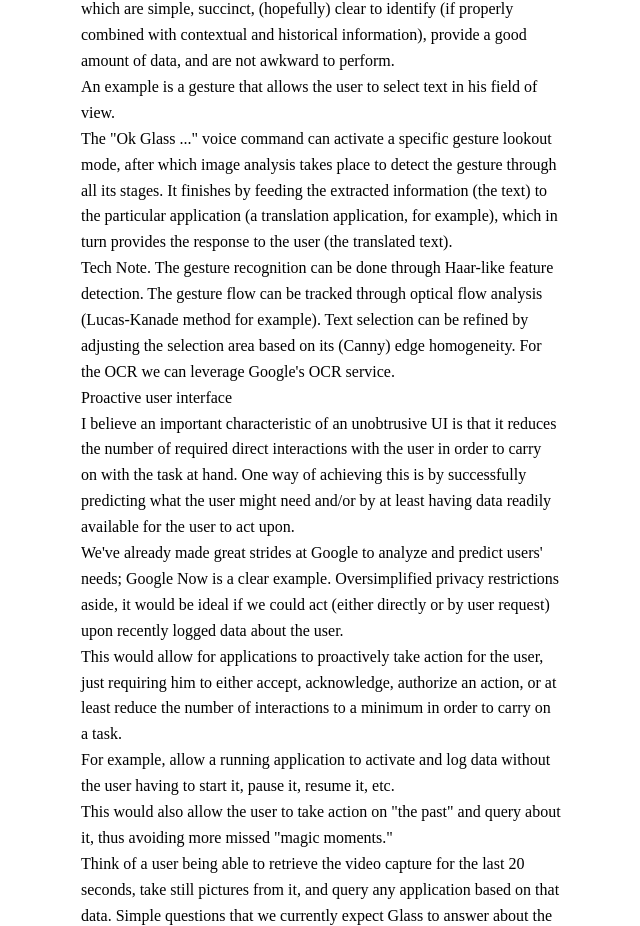
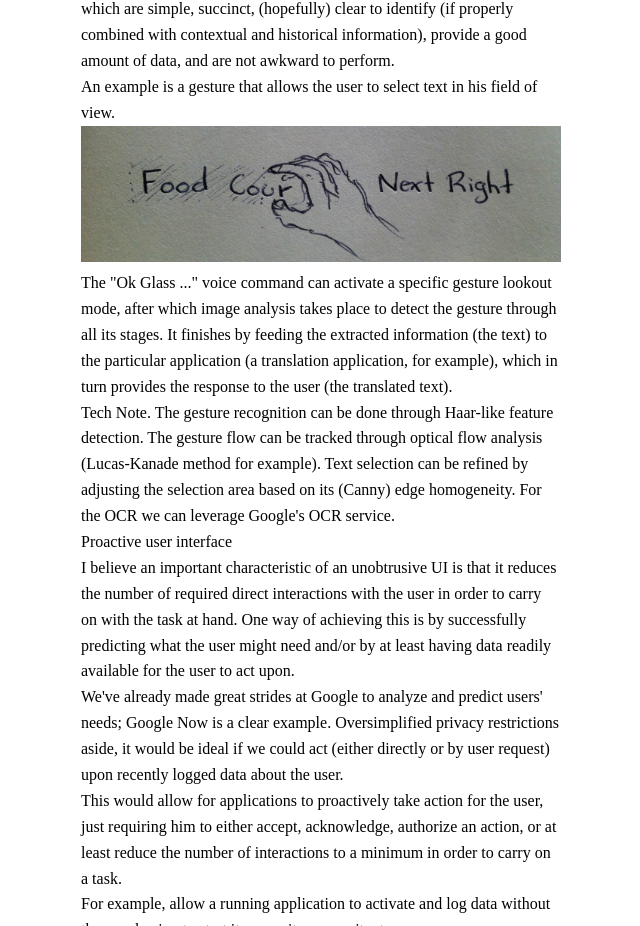
Before and after one commit to raziel/blog, a plain HTML site: page container-1.html in a window 1280 px wide. Shown: the part 1816-2742 px from the top of the page, without its empty margins (319-959 px from the left). Drawn offline with Linux system fonts and the light colour scheme.

Commit message:
Adds text selection image to Glass post.

```diff
--- a/container-1.html
+++ b/container-1.html
@@ -81,7 +81,7 @@
 			<p>A good way of achieving this is through a gesture language captured through the Glass video camera. We already come wired with a set of instinctive gestures, as well as many more learned through experience, which are simple, succinct, (hopefully) clear to identify (if properly combined with contextual and historical information), provide a good amount of data, and are not awkward to perform.</p>
 
 			<p class="idea">An example is a gesture that allows the user to select text in his field of view.</p>
-
+			<img src="img/text_select.jpg" style="width: 480px;" />
 			<p class="idea">The "Ok Glass ..." voice command can activate a specific gesture lookout mode, after which image analysis takes place to detect the gesture through all its stages. It finishes by feeding the extracted information (the text) to the particular application (a translation application, for example), which in turn provides the response to the user (the translated text).</p>
 
 			<p class="technote">Tech Note. The gesture recognition can be done through Haar-like feature detection. The gesture flow can be tracked through optical flow analysis (Lucas-Kanade method for example). Text selection can be refined by adjusting the selection area based on its (Canny) edge homogeneity. For the OCR we can leverage Google's OCR service.</p>
```
Also changed, not shown: index.html (+1 -1 lines), img/text_select.jpg (added).
